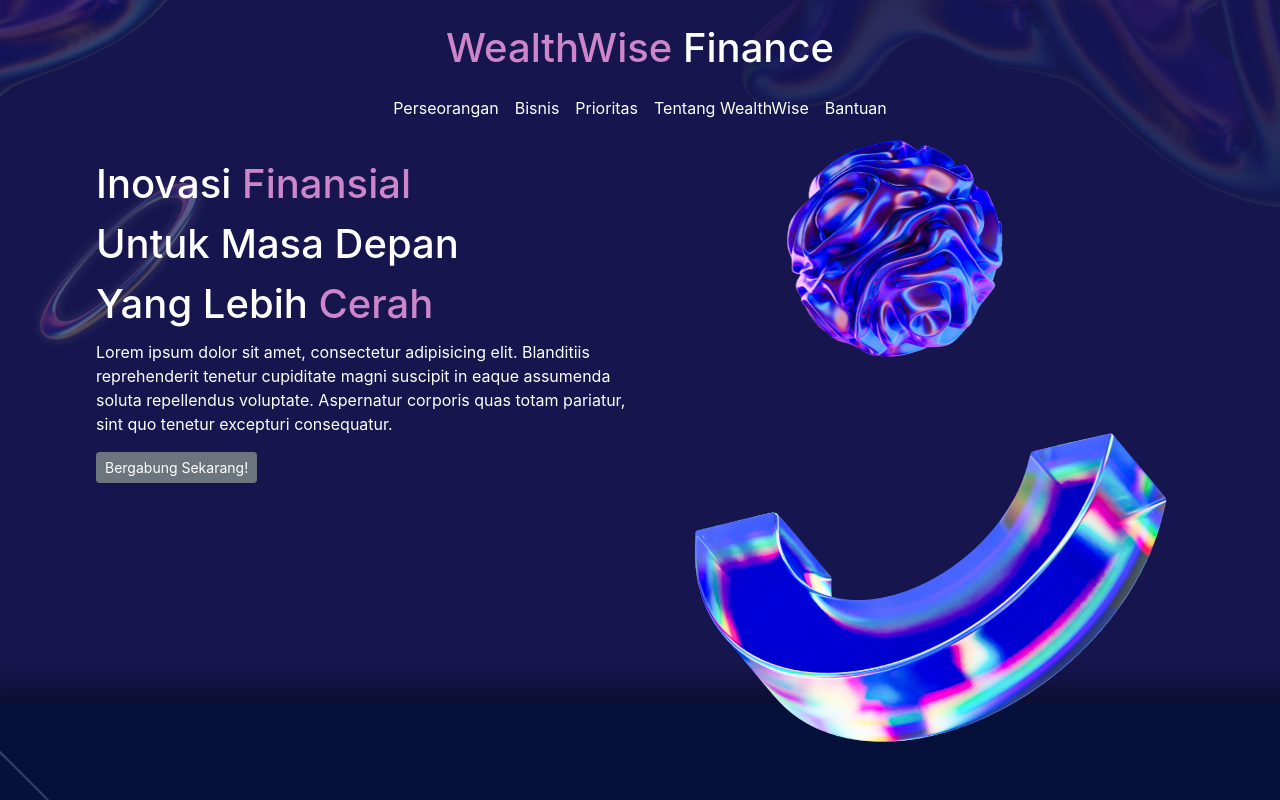
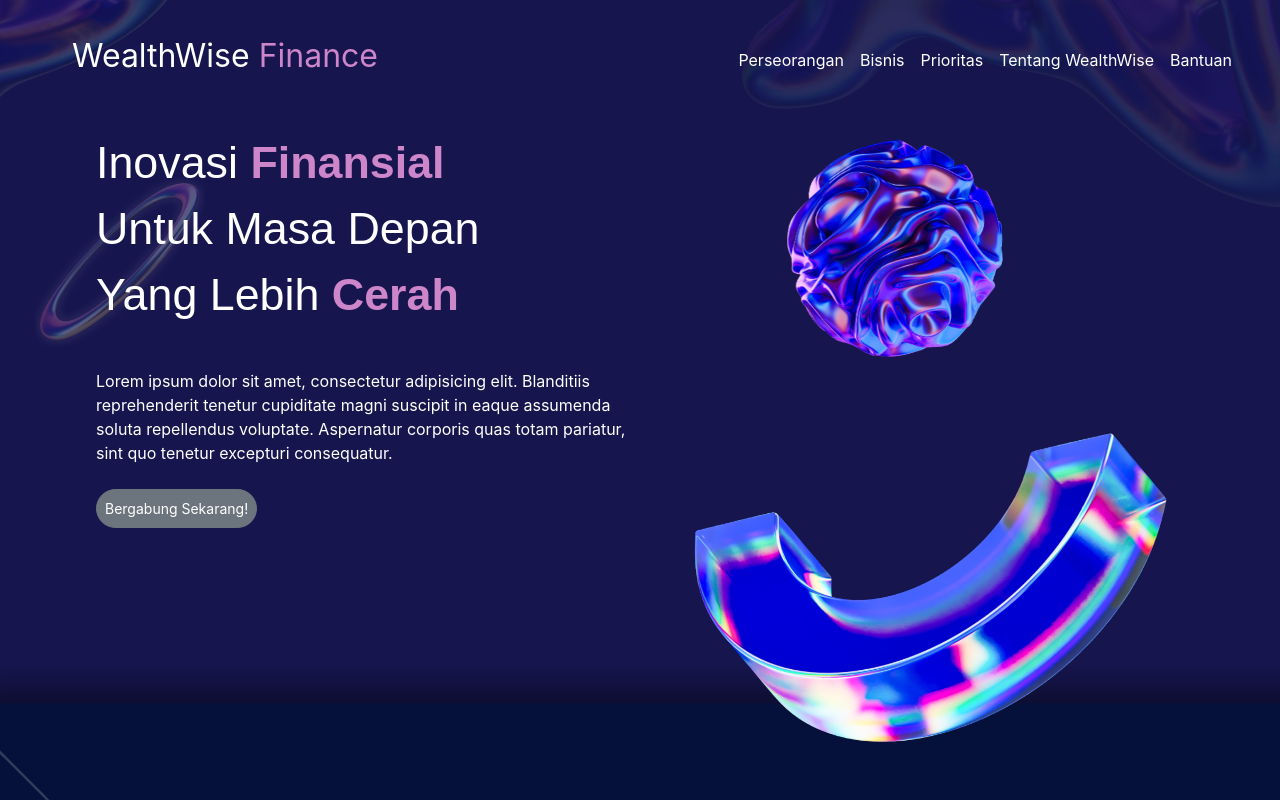
Before and after one commit to NaufalHusnianto/project-react-weatlhwise, a React (Create React App) app: page / in a window 1280 px wide. Built offline with nearby package versions, Linux system fonts and the light colour scheme.

Commit message:
revisi dashboard

```diff
--- a/public/index.html
+++ b/public/index.html
@@ -26,6 +26,7 @@
     -->
     <title>Wealthwise Finance</title>
     <link rel="stylesheet" href="https://stackpath.bootstrapcdn.com/bootstrap/4.3.1/css/bootstrap.min.css" integrity="sha384-ggOyR0iXCbMQv3Xipma34MD+dH/1fQ784/j6cY/iJTQUOhcWr7x9JvoRxT2MZw1T" crossorigin="anonymous">
+
   </head>
   <body>
     <noscript>You need to enable JavaScript to run this app.</noscript>
--- a/src/index.css
+++ b/src/index.css
@@ -10,6 +10,13 @@ body {
 code {
   font-family: source-code-pro, Menlo, Monaco, Consolas, 'Courier New',
     monospace;
+}
+
+@import url('https://fonts.googleapis.com/css2?family=Work+Sans&display=swap');
+.font-style-dashboard {
+  font-family: 'Work Sans', sans-serif;
+  font-weight: lighter;
+  font-size: 2.8rem;
 }
 
 @keyframes idleUpAndDown {
--- a/src/pages/Dashboard.js
+++ b/src/pages/Dashboard.js
@@ -15,8 +15,8 @@ function Dashboard() {
 
     return (
         <div className="App p-4" style={bodyBg}>
-            <header className="d-flex justify-content-center align-items-center flex-column h-15">
-                <h1 style={purpleColor}>WealthWise <span className="text-white">Finance</span></h1>
+            <header className="d-flex justify-content-sm-between align-items-center h-15 pt-2">
+                <h2 className="pl-5 text-white font-weight-normal text-sm-left">WealthWise <span style={purpleColor}>Finance</span></h2>
                 <nav className="navbar navbar-expand-lg bg-body-tertiary d-flex ">
                     <ul className="navbar-nav">
                         <li className="nav-item"><a className="nav-link text-white" href="">Perseorangan</a></li>
@@ -28,12 +28,12 @@ function Dashboard() {
                 </nav>
             </header>
             <main className="d-flex h-85">
-                <div className="container w-50 p-4 ml-5">
-                    <h1 className="card-title text-white">Inovasi <span style={purpleColor}>Finansial</span></h1>
-                    <h1 className="card-title text-white">Untuk Masa Depan</h1>
-                    <h1 className="card-title text-white">Yang Lebih <span style={purpleColor}>Cerah</span></h1>
-                    <p className="text-white">Lorem ipsum dolor sit amet, consectetur adipisicing elit. Blanditiis reprehenderit tenetur cupiditate magni suscipit in eaque assumenda soluta repellendus voluptate. Aspernatur corporis quas totam pariatur, sint quo tenetur excepturi consequatur.</p>
-                    <button type="button" className="btn btn-secondary btn-sm">Bergabung Sekarang!</button>
+                <div className="container w-50 p-4 ml-5 mt-4">
+                    <h1 className="card-title text-white font-style-dashboard">Inovasi <span className="font-weight-bold" style={purpleColor}>Finansial</span></h1>
+                    <h1 className="card-title text-white font-style-dashboard">Untuk Masa Depan</h1>
+                    <h1 className="card-title text-white font-style-dashboard">Yang Lebih <span className="font-weight-bold" style={purpleColor}>Cerah</span></h1>
+                    <p className="text-white mt-5">Lorem ipsum dolor sit amet, consectetur adipisicing elit. Blanditiis reprehenderit tenetur cupiditate magni suscipit in eaque assumenda soluta repellendus voluptate. Aspernatur corporis quas totam pariatur, sint quo tenetur excepturi consequatur.</p>
+                    <button type="button" className="btn btn-secondary btn-sm rounded-pill p-2 mt-2">Bergabung Sekarang!</button>
                 </div>
                 <div className="container w-50">
                     <img src="/image/ball.png" className="position-absolute rotate-animation" style={{ width: '250px', height: 'auto', right: '270px', top: '130px'}}/>
```
